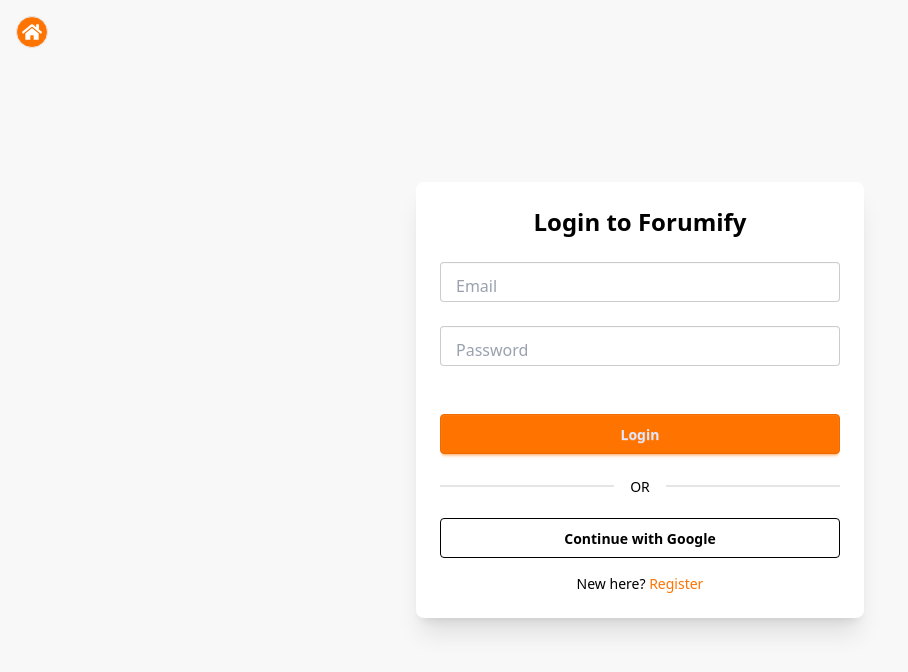
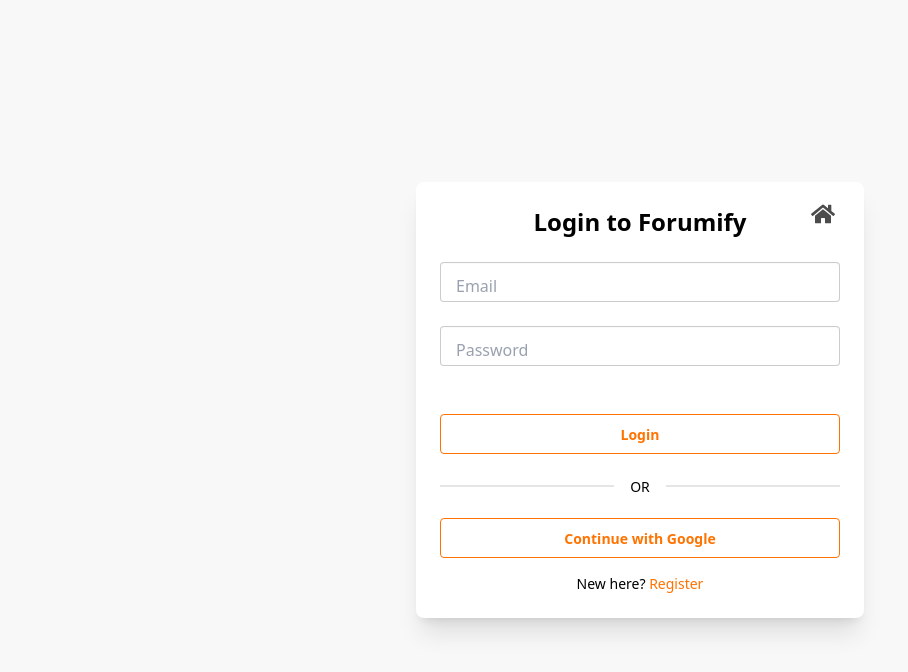
Before and after one commit to sinclaire-white/forumify-client, a React (Vite) app: page /login in a window 1280 px wide. Shown: the top 672 px of the page, without its empty margins (0-908 px from the left). Built offline with nearby package versions, Linux system fonts and the light colour scheme; no server answers.

Commit message:
added home button in login and register page

```diff
--- a/src/pages/authentication/Login.jsx
+++ b/src/pages/authentication/Login.jsx
@@ -4,7 +4,7 @@
 import useAxios from "../../hooks/useAxios";
 import useAxiosSecure from "../../hooks/useAxiosSecure";
 import Swal from "sweetalert2";
-import { FaHome } from "react-icons/fa"; // <-- Home icon
+import { FaHome } from "react-icons/fa";
 
 const Login = () => {
   const { loginUser, signInWithGoogle } = useAuth();
@@ -18,17 +18,26 @@
     formState: { errors },
   } = useForm({
     defaultValues: {
-      email: '',
-      password: '',
-    }
+      email: "",
+      password: "",
+    },
   });
 
   const onSubmit = async (data) => {
     try {
+      // 1. Login with Firebase
       const result = await loginUser(data.email, data.password);
+
+      // 2. Get Firebase ID token
       const idToken = await result.user.getIdToken();
+
+      // 3. Exchange for JWT (use public axios for this initial JWT exchange, or use axiosSecure after token is set)
+
       const jwtRes = await axios.post("/jwt", { token: idToken });
+
+      // 4. Store JWT in localStorage
       localStorage.setItem("access-token", jwtRes.data.token);
+
       Swal.fire({
         icon: "success",
         title: "Logged in!",
@@ -39,10 +48,75 @@
       navigate("/");
     } catch (err) {
       console.error("Login error:", err);
+
       let errorMessage = "Login failed! Please check your credentials.";
-      if (err.code === 'auth/invalid-credential') {
+      if (err.code === "auth/invalid-credential") {
         errorMessage = "Invalid email or password. Please try again.";
       } else if (err.message) {
+        errorMessage = err.message;
+      }
+
+      Swal.fire({
+        icon: "error",
+        title: "Login Failed",
+        text: errorMessage,
+      });
+    }
+  };
+
+  const handleGoogleLogin = async () => {
+    try {
+      // 1. Login with Google
+      const result = await signInWithGoogle();
+
+      // 2. Get Firebase ID token and exchange for JWT IMMEDIATELY
+      // This call doesn't require JWT, so `axios` (the public one) is fine.
+      const idToken = await result.user.getIdToken();
+      const jwtRes = await axios.post("/jwt", { token: idToken });
+
+      // 3. Store JWT in localStorage BEFORE making any authenticated requests
+      localStorage.setItem("access-token", jwtRes.data.token);
+      // console.log("JWT token set in localStorage:", localStorage.getItem("access-token")); // Debugging line
+
+      const name = result.user.displayName || "Google User";
+      const photoURL =
+        result.user.photoURL || "https://via.placeholder.com/150";
+
+      const userData = {
+        name: name,
+        email: result.user.email,
+        photo: photoURL,
+        role: "user",
+        badge: "bronze", // Default badge for new users
+      };
+
+      // 4. Now, check user existence and save/update.
+
+      const checkUserResponse = await axios.get(
+        `/users/check-email?email=${result.user.email}`
+      );
+      if (checkUserResponse.data.exists) {
+        await axiosSecure.patch(`/users/${checkUserResponse.data.user._id}`, {
+          name: name,
+          photo: photoURL,
+          badge: checkUserResponse.data.user.badge || "bronze",
+        });
+      } else {
+        await axios.post("/users", userData);
+      }
+
+      Swal.fire({
+        icon: "success",
+        title: "Logged in!",
+        text: "Welcome back with Google!",
+        timer: 1500,
+        showConfirmButton: false,
+      });
+      navigate("/");
+    } catch (err) {
+      console.error("Google Login Error:", err);
+      let errorMessage = "Google login failed!";
+      if (err.message) {
         errorMessage = err.message;
       }
       Swal.fire({
@@ -53,55 +127,23 @@
     }
   };
 
-  const handleGoogleLogin = async () => {
-    try {
-      const result = await signInWithGoogle();
-      const idToken = await result.user.getIdToken();
-      const jwtRes = await axios.post("/jwt", { token: idToken });
-      localStorage.setItem("access-token", jwtRes.data.token);
-      const name = result.user.displayName || "Google User";
-      const photoURL = result.user.photoURL || "https://via.placeholder.com/150";
-      const userData = { name, email: result.user.email, photo: photoURL, role: "user", badge: "bronze" };
-      const checkUserResponse = await axios.get(`/users/check-email?email=${result.user.email}`);
-      if (checkUserResponse.data.exists) {
-        await axiosSecure.patch(`/users/${checkUserResponse.data.user._id}`, {
-          name, photo: photoURL, badge: checkUserResponse.data.user.badge || "bronze"
-        });
-      } else {
-        await axios.post("/users", userData);
-      }
-      Swal.fire({
-        icon: "success",
-        title: "Logged in!",
-        text: "Welcome back with Google!",
-        timer: 1500,
-        showConfirmButton: false,
-      });
-      navigate("/");
-    } catch (err) {
-      console.error("Google Login Error:", err);
-      let errorMessage = err.message || "Google login failed!";
-      Swal.fire({ icon: "error", title: "Login Failed", text: errorMessage });
-    }
-  };
-
   return (
-    <div className="relative flex items-center justify-center min-h-screen bg-base-200">
-      {/* Home Button */}
-      <button
-        onClick={() => navigate("/")}
-        className="absolute text-white top-4 left-4 btn btn-circle btn-sm bg-primary hover:bg-primary-focus"
-        title="Go Home"
-      >
-        <FaHome className="w-5 h-5" />
-      </button>
-
+    <div className="flex items-center justify-center min-h-screen bg-base-200">
       <div className="w-full max-w-md shadow-xl card bg-base-100">
         <div className="card-body">
-          <h2 className="mb-4 text-2xl font-bold text-center">Login to Forumify</h2>
+          {/* Home Button */}
+          <Link
+            to="/"
+            className="absolute transition-colors duration-200 btn btn-sm btn-ghost top-4 right-4 text-base-content/70 hover:text-primary"
+          >
+            <FaHome className="w-6 h-6" />
+          </Link>
 
+          <h2 className="mb-4 text-2xl font-bold text-center">
+            Login to Forumify
+          </h2>
           <form onSubmit={handleSubmit(onSubmit)} className="space-y-6">
-            {/* Email Field */}
+            {/* Email Field with Floating Label */}
             <div className="relative w-full">
               <input
                 type="email"
@@ -112,16 +154,21 @@
               />
               <label
                 htmlFor="login-email"
-                className="absolute left-3 -top-2.5 px-1 text-sm text-gray-500 transition-all z-10 bg-base-100
-                  peer-placeholder-shown:top-3 peer-placeholder-shown:text-base peer-placeholder-shown:text-gray-400
-                  peer-focus:-top-2.5 peer-focus:text-sm peer-focus:text-primary"
+                className="absolute left-3 -top-2.5 px-1 text-sm text-gray-500
+        transition-all z-10 bg-base-100
+        peer-placeholder-shown:top-3 peer-placeholder-shown:text-base peer-placeholder-shown:text-gray-400
+        peer-focus:-top-2.5 peer-focus:text-sm peer-focus:text-primary"
               >
                 Email
               </label>
             </div>
-            {errors.email && <p className="mt-1 text-sm text-red-500">{errors.email.message}</p>}
+            {errors.email && (
+              <p className="mt-1 text-sm text-red-500">
+                {errors.email.message}
+              </p>
+            )}
 
-            {/* Password Field */}
+            {/* Password Field with Floating Label */}
             <div className="relative w-full">
               <input
                 type="password"
@@ -132,23 +179,41 @@
               />
               <label
                 htmlFor="login-password"
-                className="absolute left-3 -top-2.5 px-1 text-sm text-gray-500 transition-all z-10 bg-base-100
-                  peer-placeholder-shown:top-3 peer-placeholder-shown:text-base peer-placeholder-shown:text-gray-400
-                  peer-focus:-top-2.5 peer-focus:text-sm peer-focus:text-primary"
+                className="absolute left-3 -top-2.5 px-1 text-sm text-gray-500
+        transition-all z-10 bg-base-100
+        peer-placeholder-shown:top-3 peer-placeholder-shown:text-base peer-placeholder-shown:text-gray-400
+        peer-focus:-top-2.5 peer-focus:text-sm peer-focus:text-primary"
               >
                 Password
               </label>
             </div>
-            {errors.password && <p className="mt-1 text-sm text-red-500">{errors.password.message}</p>}
+            {errors.password && (
+              <p className="mt-1 text-sm text-red-500">
+                {errors.password.message}
+              </p>
+            )}
 
-            <button type="submit" className="w-full mt-6 btn btn-primary">Login</button>
+            <button
+              type="submit"
+              className="w-full mt-6 btn btn-outline btn-primary hover:bg-primary hover:text-white"
+            >
+              Login
+            </button>
           </form>
 
           <div className="divider">OR</div>
-          <button onClick={handleGoogleLogin} className="w-full btn btn-outline">Continue with Google</button>
+          <button
+            onClick={handleGoogleLogin}
+            className="w-full btn btn-outline btn-primary hover:bg-primary hover:text-white"
+          >
+            Continue with Google
+          </button>
 
           <p className="mt-2 text-sm text-center">
-            New here? <Link to="/register" className="text-primary hover:underline">Register</Link>
+            New here?{" "}
+            <Link to="/register" className="text-primary hover:underline">
+              Register
+            </Link>
           </p>
         </div>
       </div>
```
Also changed, not shown: src/pages/authentication/Register.jsx (+44 -21 lines).
